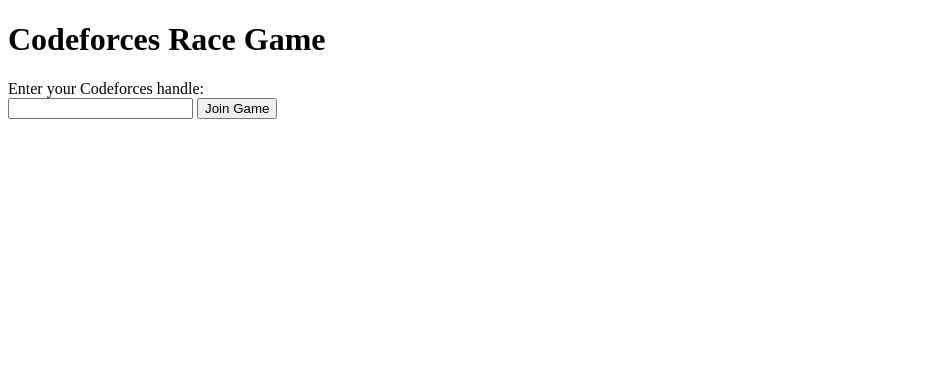
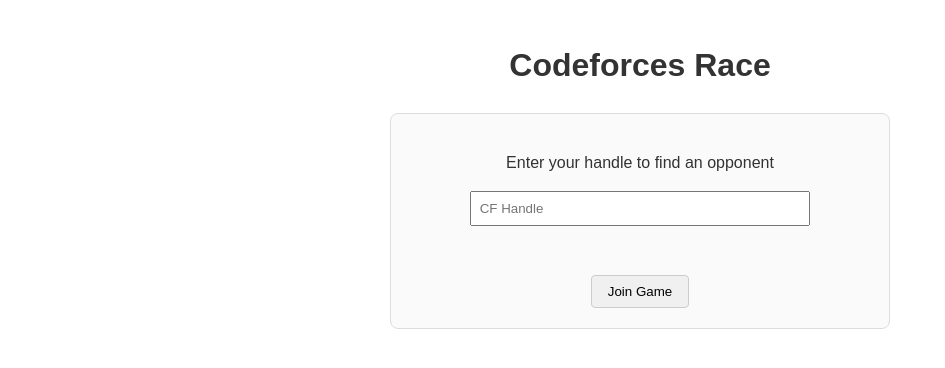
Before and after one commit to zekcrates/codeforces-game, a Flask app: page / in a window 1280 px wide. Shown: the top 368 px of the page, without its empty margins (0-945 px from the left). Run offline with Flask 3, Linux system fonts and the light colour scheme; some libraries are stand-ins or nearby versions.

Commit message:
socket is better

```diff
--- a/cf.py
+++ b/cf.py
@@ -2,6 +2,7 @@ import requests
 
 USER_INFO_URL = "https://codeforces.com/api/user.info?handles="
 
+CHECK_SOLUTION_URL = "https://codeforces.com/api/user.status?handle=Fefer_Ivan&from=1&count=3"
 def user_exists(handle):
     response = requests.get(USER_INFO_URL + handle)
     data = response.json()
@@ -9,5 +10,24 @@ def user_exists(handle):
     return data["status"] == "OK"
 
 
-def check_solution(username, problem_name):
-    pass
+def check_solution(handle, problem_index, contest_id):
+    """
+    Checks if the user has an accepted submission for the problem.
+    Stops checking as soon as one is found.
+    """
+    url = f"https://codeforces.com/api/user.status?handle={handle}&from=1&count=10"
+    response = requests.get(url)
+    data = response.json()
+
+    if data["status"] != "OK":
+        return False
+
+    for submission in data["result"]:
+        problem = submission["problem"]
+        verdict = submission.get("verdict")
+
+        if problem["contestId"] == contest_id and problem["index"] == problem_index:
+            if verdict == "OK":
+                return True
+
+    return False
--- a/idea.txt
+++ b/idea.txt
@@ -26,3 +26,6 @@ and then update their ratings and match is done
 
 
 i dont think we can do this randomly
+
+when player enters his handle then we emit 'on join' and add him to the queue or match
+with other
--- a/main.py
+++ b/main.py
@@ -1,13 +1,20 @@
-from flask import Flask, render_template, request, session
+from flask import Flask, render_template, request, session, redirect, url_for
 import uuid
-from cf import user_exists
+from cf import check_solution, user_exists
 from problems import get_problem
+from flask_socketio import SocketIO, send, emit, join_room
+
 
 app = Flask(__name__)
 app.secret_key = "dev-secret-key"
-
+socketio = SocketIO(app)
 waiting_queue = []
 active_games = {}
+
+
+@socketio.on('message')
+def handle_message(data):
+    print("message received: ", data)
 
 
 @app.route('/')
@@ -15,79 +22,59 @@ def index():
     return render_template("random.html")
 
 
-@app.route('/random', methods=['GET', 'POST'])
-def random_join():
+@socketio.on('join_game')
+def handle_join(data):
+    handle = data.get("handle")
+    if not handle or not user_exists(handle):
+        emit('error_msg', {'msg': 'Invalid CF handle'})
+        return
+    player_data = {'handle': handle, 'sid': request.sid}
+    if waiting_queue:
+        opponent = waiting_queue.pop(0)
+        game_id = str(uuid.uuid4())
+        problem = get_problem()
 
-    if request.method == 'POST':
-        cf_handle = request.form.get("handle")
-
-        if not cf_handle:
-            return "CF handle required", 400
-
-        if not user_exists(cf_handle):
-            return "CF handle not present", 400
-
-        player_id = str(uuid.uuid4())
-
-        session["cf_handle"] = cf_handle
-        session["player_id"] = player_id
-
-        player_data = {
-            "player_id": player_id,
-            "handle": cf_handle
+        active_games[game_id] = {
+            'player1': player_data,
+            'player2': opponent,
+            'problem': problem,
+            'winner': None
         }
 
-        if waiting_queue:
-            opponent = waiting_queue.pop(0)
-            problem = get_problem()
-            game_id = f"{player_id}_{opponent['player_id']}"
 
-            active_games[game_id] = {
-                "player1": player_data,
-                "player2": opponent,
-                "problem": problem,
-                "winner": None
-            }
+        join_room(game_id)
+        join_room(game_id, sid=opponent['sid'])
+        emit('match_found', {
+            'game_id': game_id,
+            'opponent': opponent['handle'],
+            'problem': problem
 
-            return render_template(
-                "random.html",
-                status="matched",
-                player_id=player_id,
-                cf_handle=cf_handle,
-                opponent_handle=opponent["handle"],
-                problem=problem
-            )
+        }, room=game_id)
+        emit('match_found', {
+            'game_id': game_id,
+            'opponent': handle,
+            'problem': problem
+        }, room=opponent['sid'])
 
+    else:
         waiting_queue.append(player_data)
-        return render_template(
-            "random.html",
-            status="waiting",
-            player_id=player_id,
-            cf_handle=cf_handle
-        )
-
-    return render_template(
-        "random.html",
-        status="waiting",
-        player_id=session.get("player_id"),
-        cf_handle=session.get("cf_handle")
-    )
+        emit('waiting', {'msg': 'Searching for opponent...'})
 
 
-@app.route('/leave', methods=['POST'])
-def leave_game():
-    player_id = session.get("player_id")
+@socketio.on('check_solution')
+def handle_check(data):
+    game_id = data.get('game_id')
+    handle = data.get('handle')
+    game= active_games.get(game_id)
+    if not game or game['winner']:
+        return
 
-    if player_id:
-        global waiting_queue
-        waiting_queue = [
-            p for p in waiting_queue if p["player_id"] != player_id
-        ]
+    emit('game_over', {'winner': handle}, room=game_id)
 
-    session.clear()
-
-    return render_template("random.html")
-
+@socketio.on('leave_queue')
+def handle_leave():
+    global waiting_queue
+    waiting_queue = [p for p in waiting_queue if p['sid'] != request.sid]
 
 if __name__ == '__main__':
-    app.run(debug=True)
+    socketio.run(app, debug=True)
--- a/templates/random.html
+++ b/templates/random.html
@@ -1,60 +1,182 @@
 <!DOCTYPE html>
-<html>
+<html lang="en">
 
 <head>
-    <title>Random Match Game</title>
+    <meta charset="UTF-8">
+    <title>CF Race</title>
+    <script src="https://cdnjs.cloudflare.com/ajax/libs/socket.io/4.0.1/socket.io.js"></script>
+    <style>
+        body {
+            font-family: sans-serif;
+            margin: 40px auto;
+            max-width: 500px;
+            line-height: 1.6;
+            color: #333;
+            text-align: center;
+        }
+
+        .hidden {
+            display: none;
+        }
+
+        .box {
+            border: 1px solid #ddd;
+            padding: 20px;
+            border-radius: 8px;
+            background: #fafafa;
+        }
+
+        input {
+            padding: 8px;
+            width: 70%;
+            margin-bottom: 10px;
+        }
+
+        button {
+            padding: 8px 16px;
+            cursor: pointer;
+            background-color: #f0f0f0;
+            border: 1px solid #ccc;
+            border-radius: 4px;
+        }
+
+        button:hover {
+            background-color: #e0e0e0;
+        }
+
+        .btn-check {
+            background-color: #4CAF50;
+            color: white;
+            border: none;
+            width: 100%;
+            margin-top: 15px;
+        }
+
+        .btn-exit {
+            background-color: #fff;
+            color: #666;
+            font-size: 0.8em;
+            margin-top: 10px;
+        }
+
+        .problem-info {
+            text-align: left;
+            margin: 20px 0;
+            padding: 15px;
+            background: white;
+            border-left: 5px solid #333;
+        }
+
+        #status-msg {
+            font-weight: bold;
+            margin-top: 20px;
+        }
+    </style>
 </head>
 
 <body>
-    <h1>Codeforces Race Game</h1>
+    <h1>Codeforces Race</h1>
 
-    {% if not status %}
-    <form method="POST" action="/random">
-        <label>Enter your Codeforces handle:</label><br>
-        <input type="text" name="handle" required>
-        <button type="submit">Join Game</button>
-    </form>
-    {% endif %}
+    <div class="box">
+        <div id="login-area">
+            <p>Enter your handle to find an opponent</p>
+            <input type="text" id="handle" placeholder="CF Handle">
+            <br>
+            <p id="error-display" style="color: red; font-size: 0.8em; min-height: 1em;"></p>
 
-    {% if status == "waiting" %}
-    <p>Waiting for opponent...</p>
-    <p><b>Your handle:</b> {{ cf_handle }}</p>
-    <form method="POST" action="/leave">
-        <button type="submit">Exit</button>
-    </form>
+            <button onclick="join()">Join Game</button>
+        </div>
 
+        <div id="waiting-area" class="hidden">
+            <p><strong>Waiting for opponent...</strong></p>
+            <p style="font-size: 0.9em; color: #666;">The page will update automatically.</p>
+            <button class="btn-exit" onclick="exitQueue()">Cancel Search</button>
+        </div>
+
+        <div id="game-area" class="hidden">
+            <h3 id="match-title"></h3>
+
+            <div class="problem-info">
+                <p><strong>Problem:</strong> <span id="prob-name"></span></p>
+                <a id="prob-link" href="#" target="_blank">Open on Codeforces</a>
+            </div>
+
+            <button id="check-btn" class="btn-check" onclick="check()">Check Solution</button>
+            <p id="status-msg"></p>
+
+            <button id="reset-btn" class="hidden" onclick="location.reload()">Find New Match</button>
+        </div>
+    </div>
 
     <script>
-        setTimeout(() =>
+        var socket = io();
+        var currentGameId = null;
+        var myHandle = null;
+
+        function join ()
+            {
+                myHandle = document.getElementById('handle').value;
+                document.getElementById('error-display').innerText = "";
+
+                if (myHandle)
+                {
+                    socket.emit('join_game', { handle: myHandle });
+                } else
+                {
+                    document.getElementById('error-display').innerText = "Please enter a handle.";
+                }
+            }
+        function exitQueue ()
         {
-            window.location.href = "/random";
-        }, 1000);
+            socket.emit('leave_queue');
+            document.getElementById('waiting-area').classList.add('hidden');
+            document.getElementById('login-area').classList.remove('hidden');
+        }
+
+        socket.on('waiting', function ()
+        {
+            document.getElementById('login-area').classList.add('hidden');
+            document.getElementById('waiting-area').classList.remove('hidden');
+        });
+
+        socket.on('match_found', function (data)
+        {
+            currentGameId = data.game_id;
+            document.getElementById('waiting-area').classList.add('hidden');
+            document.getElementById('login-area').classList.add('hidden');
+            document.getElementById('game-area').classList.remove('hidden');
+
+            document.getElementById('match-title').innerText = "Match: You vs " + data.opponent;
+            document.getElementById('prob-name').innerText = data.problem.name;
+            document.getElementById('prob-link').href = `https://codeforces.com/contest/${data.problem.contestId}/problem/${data.problem.index}`;
+        });
+
+        function check ()
+        {
+            socket.emit('check_solution', {
+                game_id: currentGameId,
+                handle: myHandle
+            });
+        }
+
+        socket.on('game_over', function (data)
+        {
+            let winMsg = data.winner === myHandle ? "🎉 Success! You solved it first." : "😔 " + data.winner + " solved it first.";
+            document.getElementById('status-msg').innerText = winMsg;
+            document.getElementById('check-btn').classList.add('hidden');
+            document.getElementById('reset-btn').classList.remove('hidden');
+        });
+
+        socket.on('wrong_submission', function (data)
+        {
+            alert(data.msg);
+        });
+
+        socket.on('error_msg', function (data)
+            {
+                document.getElementById('error-display').innerText = data.msg;
+            });
     </script>
-    {% endif %}
-
-    {% if status == "matched" %}
-    <h3>Matched!</h3>
-    <p><b>Your handle:</b> {{ cf_handle }}</p>
-    <p><b>Opponent:</b> {{ opponent_handle }}</p>
-
-    <h4>{{ problem.name }} ({{ problem.rating }})</h4>
-
-    <a href="https://codeforces.com/contest/{{ problem.contestId }}/problem/{{ problem.index }}" target="_blank">
-        Open Problem
-    </a>
-
-    <form method="POST" action="/check_solution">
-        <input type="hidden" name="player_id" value="{{ player_id }}">
-        <input type="hidden" name="contest_id" value="{{ problem.contestId }}">
-        <input type="hidden" name="problem_index" value="{{ problem.index }}">
-        <button type="submit">Check Solution</button>
-    </form>
-
-    {% if result %}
-    <p><b>{{ result }}</b></p>
-    {% endif %}
-    {% endif %}
-
 </body>
 
 </html>
```
